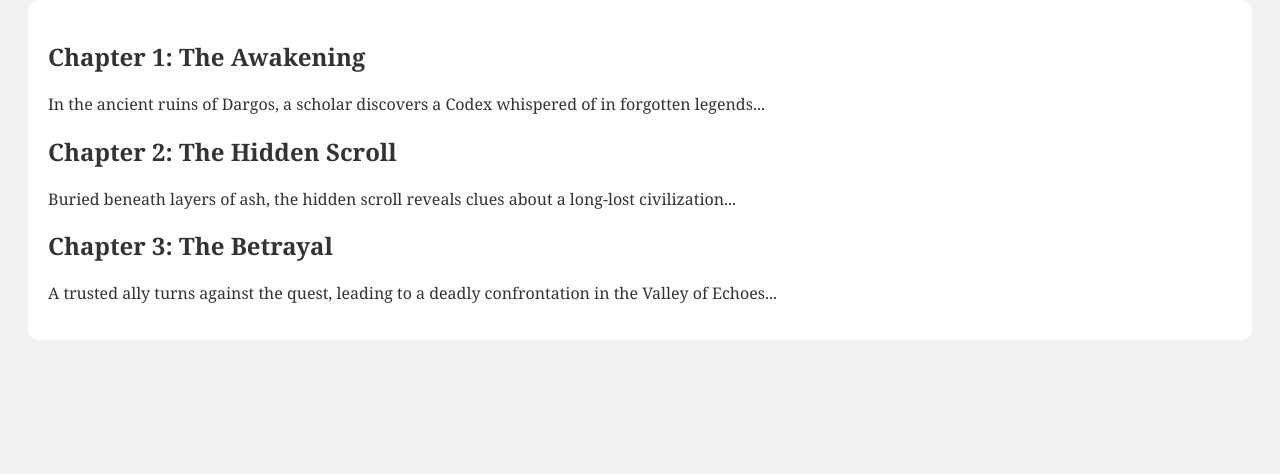
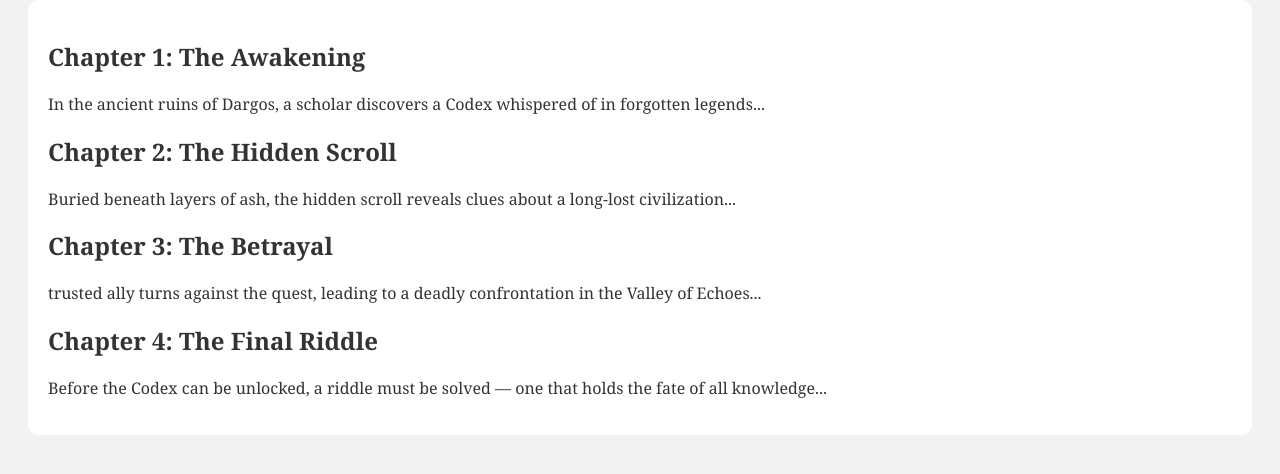
Before and after one commit to GodwinChukks/greenwood_Library_website, a plain HTML site: page index.html in a window 1280 px wide. Shown: the part 114-588 px from the top of the page. Drawn offline with Linux system fonts and the light colour scheme.

Commit message:
Add Chapter 4: The Final Riddle

```diff
--- a/index.html
+++ b/index.html
@@ -15,7 +15,10 @@
     <p>Buried beneath layers of ash, the hidden scroll reveals clues about a long-lost civilization...</p>
 
     <h2>Chapter 3: The Betrayal</h2>
-    <p>A trusted ally turns against the quest, leading to a deadly confrontation in the Valley of Echoes...</p>
+    <p> trusted ally turns against the quest, leading to a deadly confrontation in the Valley of Echoes...</p>
+
+    <h2>Chapter 4: The Final Riddle</h2>
+    <p>Before the Codex can be unlocked, a riddle must be solved — one that holds the fate of all knowledge...</p>
 
   </div>
 </body>
```
